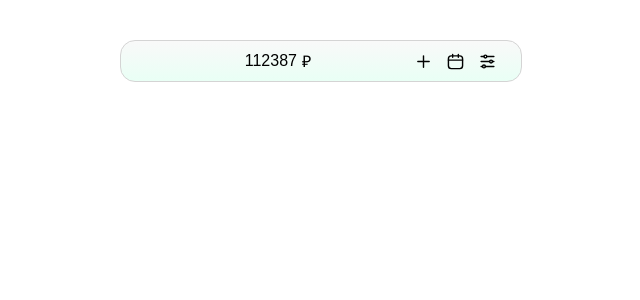
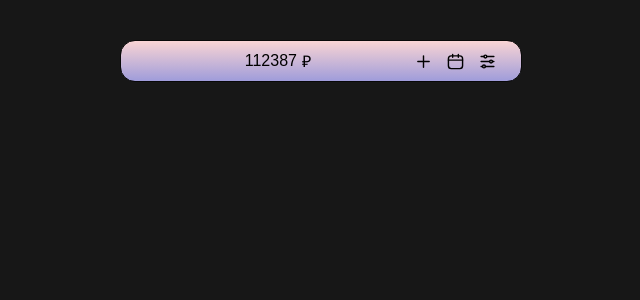
Before and after one commit to neblessed/desktop-finanalytics, a React (Vite) app: page / in a window 1280 px wide. Shown: the top 300 px of the page, without its empty margins (319-959 px from the left). Built offline with nearby package versions, Linux system fonts and the light colour scheme; a web font is replaced by a local one.

Commit message:
add menu

```diff
--- /dev/null
+++ b/index.css
@@ -0,0 +1,5 @@
+body {
+    --fa-radius: 15px;
+    --fa-background-gradient: linear-gradient(#f9d4d4, #9f9cda);
+    background-color: rgb(23, 23, 23);
+}
--- a/index.html
+++ b/index.html
@@ -3,6 +3,7 @@
     <head>
         <meta charset="UTF-8" />
         <meta name="viewport" content="width=device-width, initial-scale=1.0" />
+        <link rel="stylesheet" href="index.css" />
         <title>desktop-finanalytics</title>
     </head>
     <body>
--- a/src/components/MainMenu/MainMenu.css
+++ b/src/components/MainMenu/MainMenu.css
@@ -7,10 +7,19 @@
     align-items: center;
     gap: 5px;
 
-    background: linear-gradient(#f9f9f9, #e9fff5);
+    /* dark mode */
+    background: linear-gradient(#f9d4d4, #9f9cda);
+    border: 1px solid #080808;
+
+    /* light mode */
+    /* background: linear-gradient(#f9f9f9, #e9fff5); */
+    /* border: 1px solid #d4d4d4; */
+
     padding: 0 25px;
     border-radius: 15px;
-    border: 1px solid #d4d4d4;
+
+    /* position: absolute;
+    bottom: 80px; */
 
     /* Выравниваем ровно по середине */
     margin-left: auto;
--- a/src/components/MainMenu/SumField/SumField.css
+++ b/src/components/MainMenu/SumField/SumField.css
@@ -9,4 +9,6 @@
 
     margin-left: auto;
     margin-right: auto;
+
+    cursor: default;
 }
```
Also changed, not shown: src/components/Hint/Hint.css (added, +29 -0 lines), src/components/Hint/Hint.tsx (added, +18 -0 lines).
